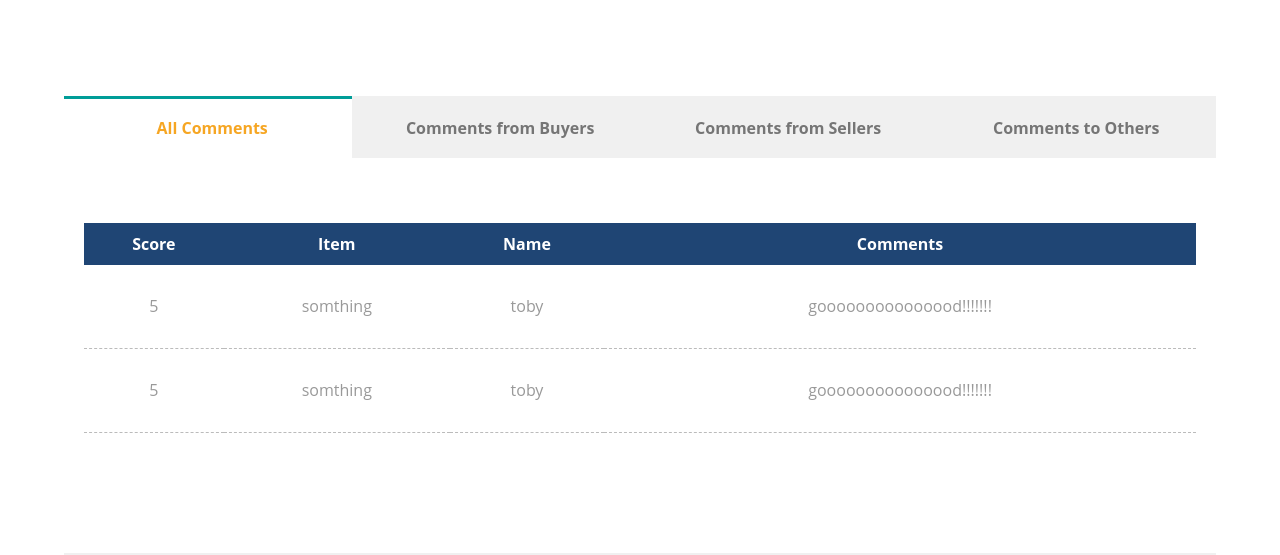
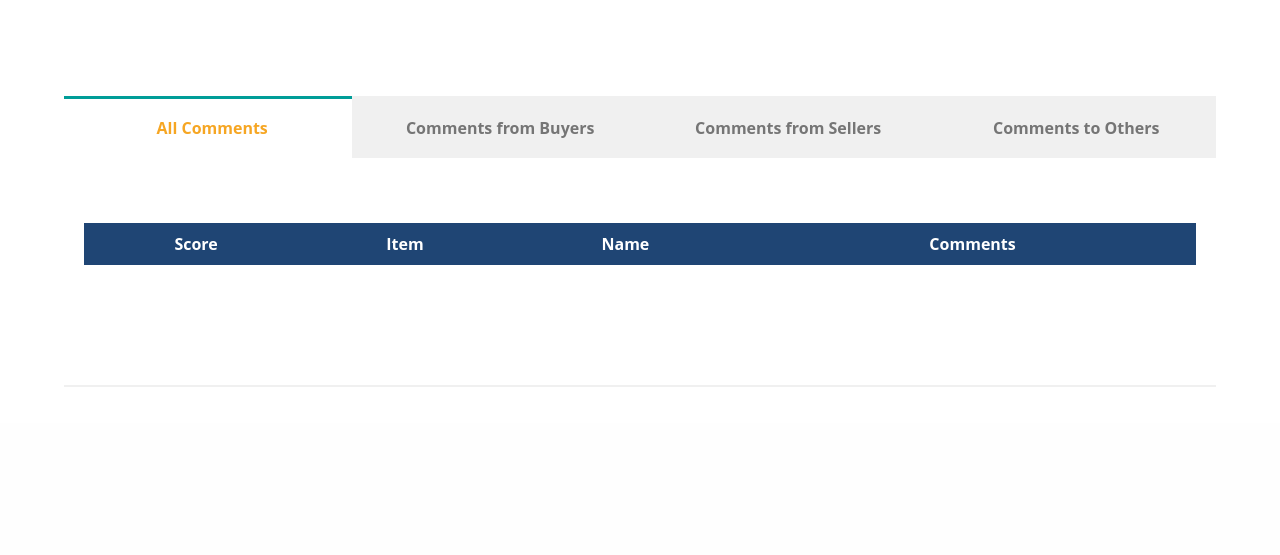
Before and after one commit to phejimlin/esun_hackathon, a Flask app: page /index in a window 1280 px wide. Shown: the part 377-932 px from the top of the page. After the commit the page ends 764 px from the top, so only its background shows below. Run offline with Flask 2, Linux system fonts and the light colour scheme; the visitor is signed in with stand-in values (Sample User, id 1); tables that the repository leaves empty hold one stand-in row (values such as "Sample post"); data that the repository does not hold is empty; some libraries are stand-ins or nearby versions.

Commit message:
Fuck..............

```diff
--- a/app/static/js/main.js
+++ b/app/static/js/main.js
@@ -32,9 +32,22 @@ function init_person(){
 
             $('#usr_name').append(name);
             $('#usr_email').append(email);
-            $('#credit_score').append(credit_score);
-            $("#usr_store a").attr("href", about_me);
 
+            if (credit_score <= 950 && credit_score > 850){
+                $('#credit_score').append(credit_score + '(高)');
+            }
+            else if (credit_score <= 850 && credit_score > 650){
+                $('#credit_score').append(credit_score + '(中高)');
+            }
+            else if (credit_score <= 650 && credit_score > 550){
+                $('#credit_score').append(credit_score + '(中)');
+            }
+            else if (credit_score <= 550 && credit_score > 450){
+                $('#credit_score').append(credit_score + '(低)');
+            }
+            else{
+                $('#credit_score').append(credit_score + '(低)');
+            }
 
 
             var ctx = $("#myChart");
@@ -104,6 +117,7 @@ function init_person(){
                 options: options_emo
             });
 
+            setTimeout("init_comments()", 6000);
         },
         error:function(error){
             console.log(error);
@@ -112,14 +126,16 @@ function init_person(){
 
 
 }
+function init_comments(){
+    $('#table1').append('<tr><td>5</td><td>somthing</td><td>toby</td><td>gooooooooooooood!!!!!!!</td></tr><tr><td>5</td><td>somthing</td><td>toby</td><td>gooooooooooooood!!!!!!!</td></tr>');
 
-function init_comments(){
+
     $.ajax({
         type:'GET',
-        url: currentURL.origin + '/api/feedback/received_from_all',
+        url: currentURL.origin + '/api/feedback/sent',
         success:function(response){
-            result = response;
-            console.log(result);
+            result1 = response;
+            console.log(result1);
 
         },
         error:function(error){
@@ -127,7 +143,6 @@ function init_comments(){
         }
     });
 }
-
 
 function search_submit(){
     var search_query = document.getElementById("input_v").value;
--- a/app/templates/index.html
+++ b/app/templates/index.html
@@ -69,7 +69,7 @@
 
 
             <section id="content1" class="tab-content">
-                <table class="TB_COLLAPSE">
+                <table class="TB_COLLAPSE" id="table1">
                     <thead>
                         <tr>
                             <th>Score</th>
@@ -78,23 +78,12 @@
                             <th>Comments</th>
                         </tr>
                     </thead>
-                    <tr>
-                        <td>5</td>
-                        <td>somthing</td>
-                        <td>toby</td>
-                        <td>gooooooooooooood!!!!!!!</td>
-                    </tr>
-                    <tr>
-                        <td>5</td>
-                        <td>somthing</td>
-                        <td>toby</td>
-                        <td>gooooooooooooood!!!!!!!</td>
-                    </tr>
+
                 </table>
             </section>
 
             <section id="content2" class="tab-content">
-                <table class="TB_COLLAPSE">
+                <table class="TB_COLLAPSE" id="table2">
                     <thead>
                         <tr>
                             <th>Score</th>
@@ -103,23 +92,12 @@
                             <th>Comments</th>
                         </tr>
                     </thead>
-                    <tr>
-                        <td>5</td>
-                        <td>somthing</td>
-                        <td>toby</td>
-                        <td>gooooooooooooood!!!!!!!</td>
-                    </tr>
-                    <tr>
-                        <td>5</td>
-                        <td>somthing</td>
-                        <td>toby</td>
-                        <td>gooooooooooooood!!!!!!!</td>
-                    </tr>
+
                 </table>
             </section>
 
             <section id="content3" class="tab-content">
-                <table class="TB_COLLAPSE">
+                <table class="TB_COLLAPSE" id="table3">
                     <thead>
                         <tr>
                             <th>Score</th>
@@ -128,23 +106,12 @@
                             <th>Comments</th>
                         </tr>
                     </thead>
-                    <tr>
-                        <td>5</td>
-                        <td>somthing</td>
-                        <td>toby</td>
-                        <td>gooooooooooooood!!!!!!!</td>
-                    </tr>
-                    <tr>
-                        <td>5</td>
-                        <td>somthing</td>
-                        <td>toby</td>
-                        <td>gooooooooooooood!!!!!!!</td>
-                    </tr>
+
                 </table>
             </section>
 
             <section id="content4" class="tab-content">
-                <table class="TB_COLLAPSE">
+                <table class="TB_COLLAPSE" id="table4">
                     <thead>
                         <tr>
                             <th>Score</th>
@@ -153,18 +120,7 @@
                             <th>Comments</th>
                         </tr>
                     </thead>
-                    <tr>
-                        <td>5</td>
-                        <td>somthing</td>
-                        <td>toby</td>
-                        <td>gooooooooooooood!!!!!!!</td>
-                    </tr>
-                    <tr>
-                        <td>5</td>
-                        <td>somthing</td>
-                        <td>toby</td>
-                        <td>gooooooooooooood!!!!!!!</td>
-                    </tr>
+
                 </table>
             </section>
         </div>
@@ -183,7 +139,6 @@
 <script type="text/javascript">
 $(document).ready(function(){
     init_person();
-    init_comments();
 });
 </script>
 </html>
```
